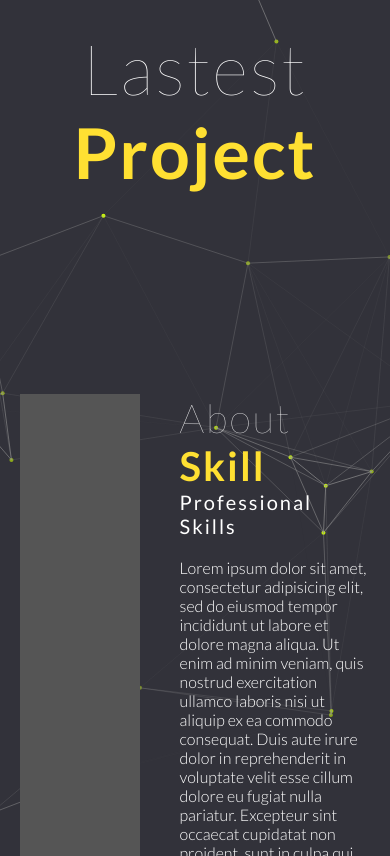
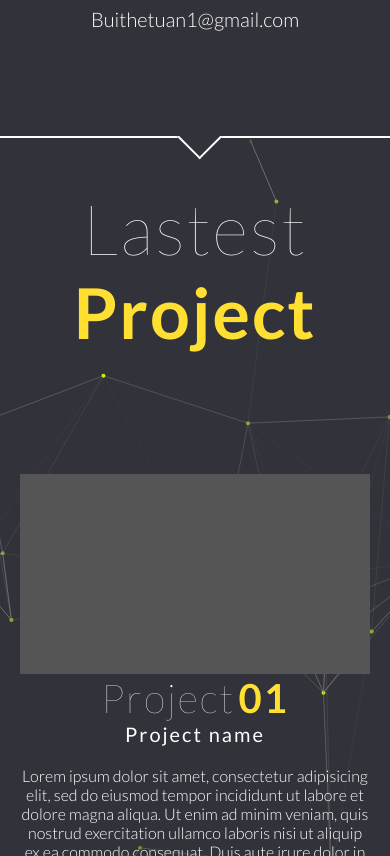
Before and after one commit to Tuanbui96/resume, a website: page index.html in a window 390 px wide. Shown: the part 2869-3725 px from the top of the page. Drawn offline with Linux system fonts and the light colour scheme.

Commit message:
responsive change

```diff
--- a/index.html
+++ b/index.html
@@ -2,7 +2,6 @@
 <html lang="en">
 <head>
 	<meta charset="UTF-8">
-	<meta name="viewport" content="width=device-width, initial-scale=1.0, minimum-scale=1.0, maximum-scale=1.0, user-scalable=no">
 	<link rel="stylesheet" type="text/css" href="resources/css/style.css">
 	<link rel="stylesheet" href="https://cdnjs.cloudflare.com/ajax/libs/font-awesome/4.7.0/css/font-awesome.min.css">
 	<link href="https://fonts.googleapis.com/css?family=Poppins:700&display=swap" rel="stylesheet">
@@ -133,7 +132,7 @@
 			</h3>
 
 			<div class="container">
-				<div class="row u-margin-tb-big">
+				<div class="row">
 					<div class="project">
 						<div class="col-2-of-3">
 							<div class="project__image">
@@ -142,13 +141,14 @@
 						<div class="col-1-of-3">
 							<div class="project__text">
 								<div class="heading-secondary">
-									 <span class="heading-secondary--main-1">About</span>
-										<span class="heading-secondary--main-2">Skill</span>
+									 <span class="heading-secondary--main-1">Project</span>
+										<span class="heading-secondary--main-2">01</span>
 								</div>
 									<div class="heading-tertiary">
-											<h2 class="heading-tertiary--sub">Professional Skills</h2>
+											<h2 class="heading-tertiary--sub">Project name</h2>
 									</div>
 									<P class="paragraph">
+										Lorem ipsum dolor sit amet, consectetur adipisicing elit, sed do eiusmod tempor incididunt ut labore et dolore magna aliqua. Ut enim ad minim veniam, quis nostrud exercitation ullamco laboris nisi ut aliquip ex ea commodo consequat. Duis aute irure dolor in reprehenderit in voluptate velit esse cillum dolore eu fugiat nulla pariatur. Excepteur sint occaecat cupidatat non proident, sunt in culpa qui officia deserunt mollit anim id est laborum.
 										Lorem ipsum dolor sit amet, consectetur adipisicing elit, sed do eiusmod tempor incididunt ut labore et dolore magna aliqua. Ut enim ad minim veniam, quis nostrud exercitation ullamco laboris nisi ut aliquip ex ea commodo consequat. Duis aute irure dolor in reprehenderit in voluptate velit esse cillum dolore eu fugiat nulla pariatur. Excepteur sint occaecat cupidatat non proident, sunt in culpa qui officia deserunt mollit anim id est laborum.
 									</P>
 							</div>
@@ -156,7 +156,7 @@
 						<div class="project--number">.01</div>
 					</div>
 				</div>
-				<div class="row u-margin-tb-big">
+				<div class="row">
 					<div class="project">
 						<div class="col-2-of-3">
 							<div class="project__image">
@@ -165,14 +165,13 @@
 						<div class="col-1-of-3">
 							<div class="project__text">
 								<div class="heading-secondary">
-									 <span class="heading-secondary--main-1">About</span>
-										<span class="heading-secondary--main-2">Skill</span>
+									 <span class="heading-secondary--main-1">Project</span>
+										<span class="heading-secondary--main-2">02</span>
 								</div>
 									<div class="heading-tertiary">
-											<h2 class="heading-tertiary--sub">Professional Skills</h2>
+											<h2 class="heading-tertiary--sub">Project name</h2>
 									</div>
 									<P class="paragraph">
-										Lorem ipsum dolor sit amet, consectetur adipisicing elit, sed do eiusmod tempor incididunt ut labore et dolore magna aliqua. Ut enim ad minim veniam, quis nostrud exercitation ullamco laboris nisi ut aliquip ex ea commodo consequat. Duis aute irure dolor in reprehenderit in voluptate velit esse cillum dolore eu fugiat nulla pariatur. Excepteur sint occaecat cupidatat non proident, sunt in culpa qui officia deserunt mollit anim id est laborum.
 										Lorem ipsum dolor sit amet, consectetur adipisicing elit, sed do eiusmod tempor incididunt ut labore et dolore magna aliqua. Ut enim ad minim veniam, quis nostrud exercitation ullamco laboris nisi ut aliquip ex ea commodo consequat. Duis aute irure dolor in reprehenderit in voluptate velit esse cillum dolore eu fugiat nulla pariatur. Excepteur sint occaecat cupidatat non proident, sunt in culpa qui officia deserunt mollit anim id est laborum.
 									</P>
 							</div>
@@ -180,7 +179,7 @@
 						<div class="project--number">.02</div>
 					</div>
 				</div>
-				<div class="row u-margin-tb-big">
+				<div class="row">
 					<div class="project">
 						<div class="col-2-of-3">
 							<div class="project__image">
@@ -189,11 +188,11 @@
 						<div class="col-1-of-3">
 							<div class="project__text">
 								<div class="heading-secondary">
-									 <span class="heading-secondary--main-1">About</span>
-										<span class="heading-secondary--main-2">Skill</span>
+									 <span class="heading-secondary--main-1">Project</span>
+										<span class="heading-secondary--main-2">03</span>
 								</div>
 									<div class="heading-tertiary">
-											<h2 class="heading-tertiary--sub">Professional Skills</h2>
+											<h2 class="heading-tertiary--sub">Project name</h2>
 									</div>
 									<P class="paragraph">
 										Lorem ipsum dolor sit amet, consectetur adipisicing elit, sed do eiusmod tempor incididunt ut labore et dolore magna aliqua. Ut enim ad minim veniam, quis nostrud exercitation ullamco laboris nisi ut aliquip ex ea commodo consequat. Duis aute irure dolor in reprehenderit in voluptate velit esse cillum dolore eu fugiat nulla pariatur. Excepteur sint occaecat cupidatat non proident, sunt in culpa qui officia deserunt mollit anim id est laborum.
@@ -203,7 +202,7 @@
 						<div class="project--number">.03</div>
 					</div>
 				</div>
-				<div class="row u-margin-tb-big">
+				<div class="row">
 					<div class="project">
 						<div class="col-2-of-3">
 							<div class="project__image">
@@ -212,11 +211,11 @@
 						<div class="col-1-of-3">
 							<div class="project__text">
 								<div class="heading-secondary">
-									 <span class="heading-secondary--main-1">About</span>
-										<span class="heading-secondary--main-2">Skill</span>
+									 <span class="heading-secondary--main-1">Project</span>
+										<span class="heading-secondary--main-2">04</span>
 								</div>
 									<div class="heading-tertiary">
-											<h2 class="heading-tertiary--sub">Professional Skills</h2>
+											<h2 class="heading-tertiary--sub">Project name</h2>
 									</div>
 									<P class="paragraph">
 										Lorem ipsum dolor sit amet, consectetur adipisicing elit, sed do eiusmod tempor incididunt ut labore et dolore magna aliqua. Ut enim ad minim veniam, quis nostrud exercitation ullamco laboris nisi ut aliquip ex ea commodo consequat. Duis aute irure dolor in reprehenderit in voluptate velit esse cillum dolore eu fugiat nulla pariatur. Excepteur sint occaecat cupidatat non proident, sunt in culpa qui officia deserunt mollit anim id est laborum.
--- a/resources/scss/main.scss
+++ b/resources/scss/main.scss
@@ -346,6 +346,7 @@ html, body{
 	height: 20rem;
 	margin: 0 auto;
 	background-color: $color-dark;
+	padding: 8rem 0;
 
 	&__logo{
 		height: 10rem;
@@ -396,7 +397,7 @@ html, body{
 	overflow: hidden;
 }
 
-.container .row:nth-child(even) .project{
+.row:nth-child(even) .project{
 	flex-direction: row-reverse;
 
 	&__text{
@@ -412,6 +413,7 @@ html, body{
 	display: flex;
 	color: $color-white;
 	position: relative;
+	margin: 10rem 0;
 
 	&__image{
 		width: 100%;
@@ -554,10 +556,12 @@ html, body{
 /*---------------------------------------------------*/
 
 /*-------------------RESPONSIVE----------------------*/
-/*--Iphone X 375x812--*/
-@media only screen
-    and (min-width : 320px)
-    and (max-width : 812px){
+/* Extra small devices (phones, 600px and down) */
+@media only screen and (max-width : 600px){
+			/*-------for mobile-----------*/
+	[class*="col-"], .container, .row{
+  width: 100%;
+	}
 	.header{
 		height: 100%;
 
@@ -568,7 +572,7 @@ html, body{
 	.heading-primary{
 			margin: 2rem;
 			letter-spacing: 0.2rem;
-			display: block;
+
 			text-align: center;
 			position: relative;
 
@@ -617,20 +621,9 @@ html, body{
 	 &__image{
 		 height: 25rem;
 	 }
-}
-	.container{
-		width: 100%;
 	}
-	.row{
-	width: 100%;
-}
-	.col-1-of-3
-		{
-			position: relative;
-			width: 100%;
-		}
+
 	.col-1-of-6{
-		width: 100%;
 		height: 12rem;
 		padding: 0;
 	}
@@ -676,6 +669,28 @@ html, body{
 	.about-contact .col-1-of-6:nth-child(odd):not(:first-child){
 		margin-top: 5rem;
 	}
-	.lastest-project{
+
+
+	.project{
+		flex-direction: column !important;
+
+		&__image{
+			height: 20rem;
+		}
+
+		&__text{
+			text-align: center !important;
+		}
 	}
+
 }
+
+/*-----------------------------------------------*/
+
+/* Small devices (portrait tablets and large phones, 600px and up) */
+@media only screen and (min-width: 600px) {}
+/*------------------------------------------------*/
+
+/* Medium devices (landscape tablets, 768px and up) */
+@media only screen and (min-width: 768px) {}
+/*------------------------------------------------*/
```
Also changed, not shown: resources/css/style.css.
